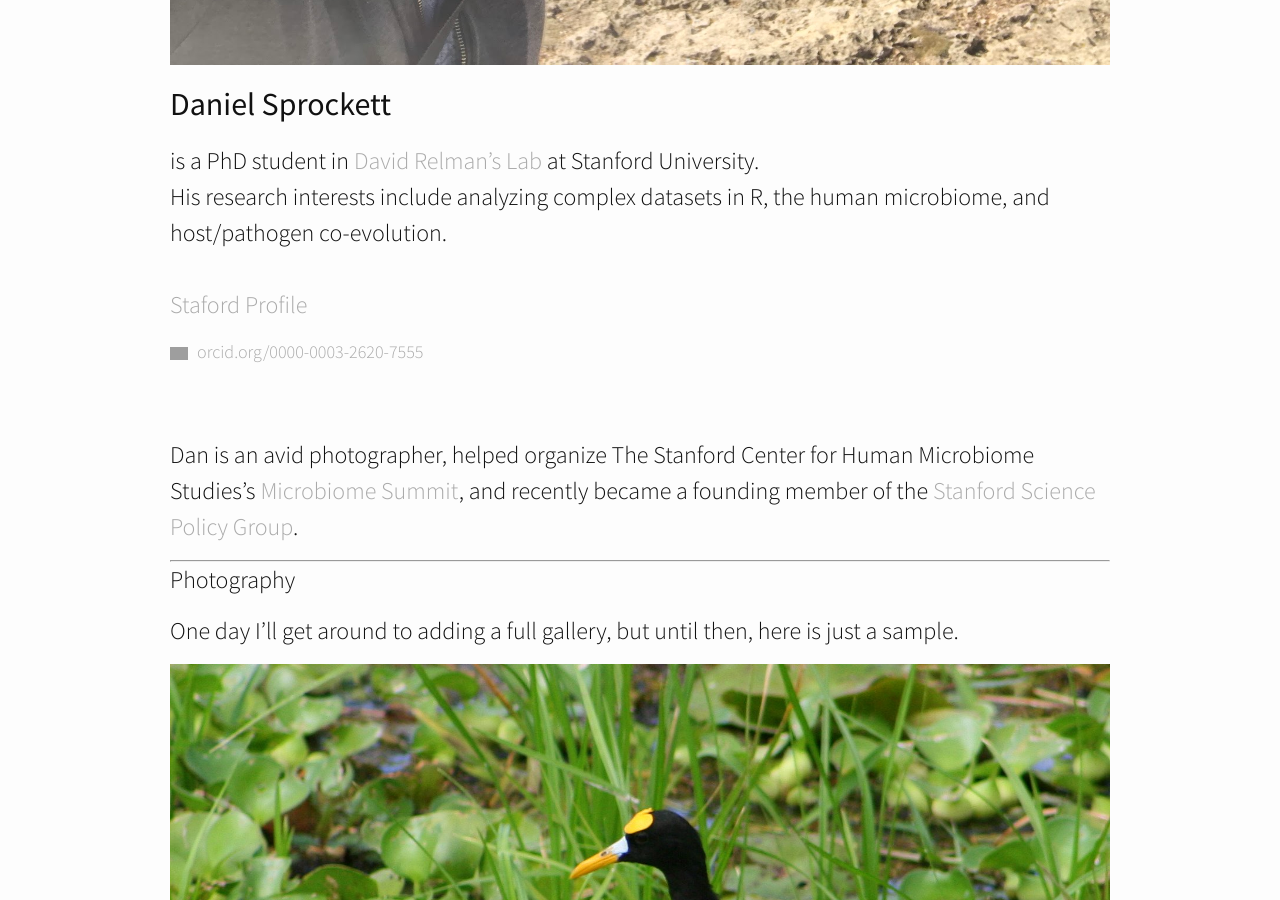
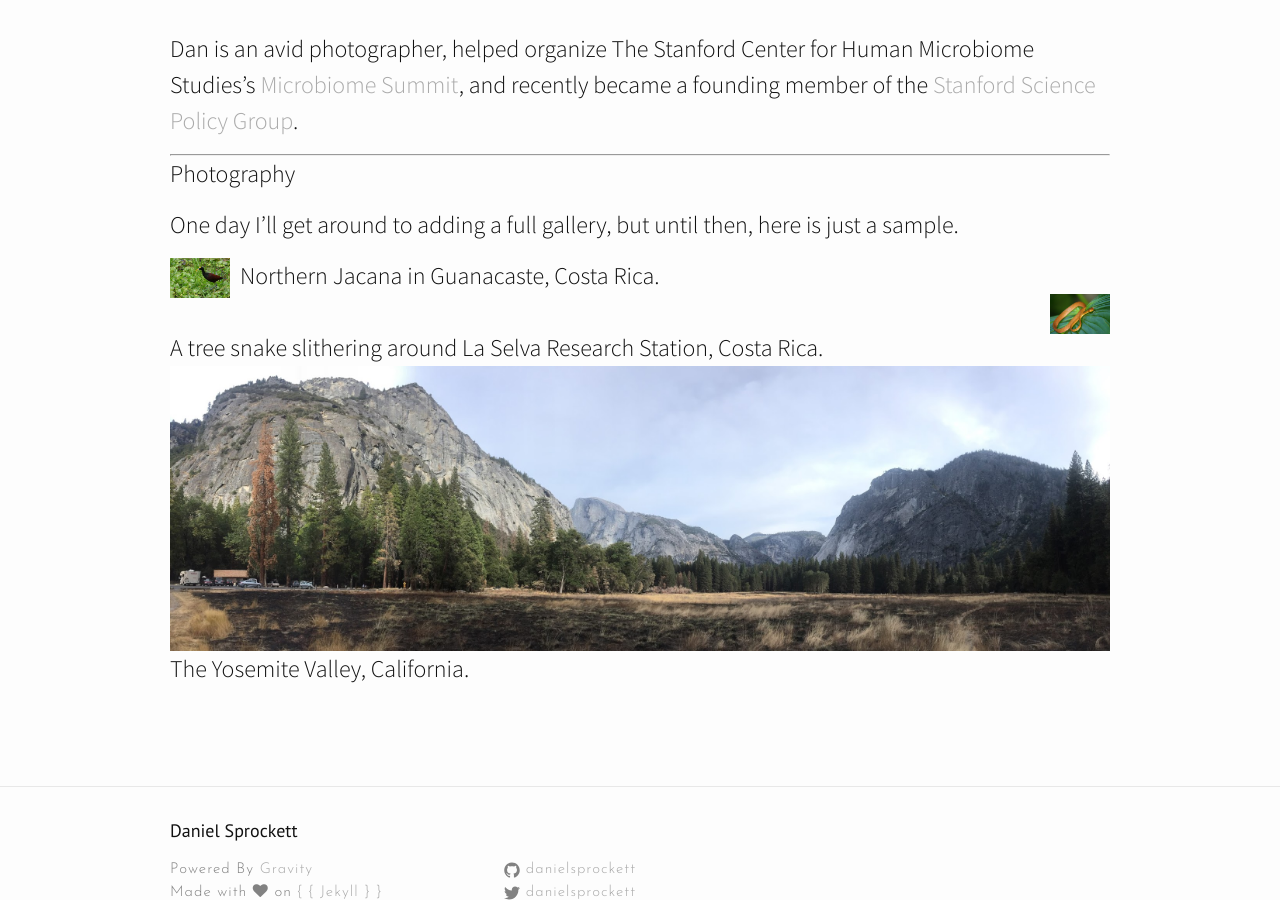
Before and after one commit to DanielSprockett/danielsprockett.github.io, a Jekyll site: the page built from about.md, in a window 1280 px wide and 900 px high, scrolled down 943 px. Built offline with Jekyll 4.4.1, drawn with Linux system fonts in a browser that asks for light colours; nearby versions of some CDN libraries; grey boxes are pictures that could not be loaded.

Commit message:
Update about.md

```diff
--- a/about.md
+++ b/about.md
@@ -4,7 +4,7 @@ title : About
 permalink: /about/
 ---
 
-![Dan at the Grand Canyon](/images/Dan_at_Grand_Canyon.jpg)
+![Dan at the Grand Canyon](/images/Dan_at_Grand_Canyon.jpg =250x)
 
 <h2>Daniel Sprockett</h2>
 is a PhD student in [David Relman's Lab](http://med.stanford.edu/relmanlab.html) at Stanford University. <br>
@@ -25,8 +25,12 @@ Photography
 
 One day I'll get around to adding a full gallery, but until then, here is just a sample.
 
-<img src="/images/Northern_Jacana.jpg" alt="Northern Jacana" style="float: left; margin-right: 10px;" />
-
-<img src="/images/Tree_Snake.jpg" alt="Tree Snake Costa Rica" style="float: right; margin-left: 10px;" />
-
+<img src="/images/Northern_Jacana.jpg" alt="Northern Jacana" style="float: left; margin-right: 10px;" height="40" width="60" />
+Northern Jacana in Guanacaste, Costa Rica.
+<br>
+<img src="/images/Tree_Snake.jpg" alt="Tree Snake Costa Rica" style="float: right; margin-left: 10px;" height="40"/>
+<br>
+A tree snake slithering around La Selva Research Station, Costa Rica.
+<br>
 <img src="/images/Yosemite_Valley.jpg" alt="Yosemite Valley" style="float: left; margin-right: 10px;" />
+The Yosemite Valley, California.
```
